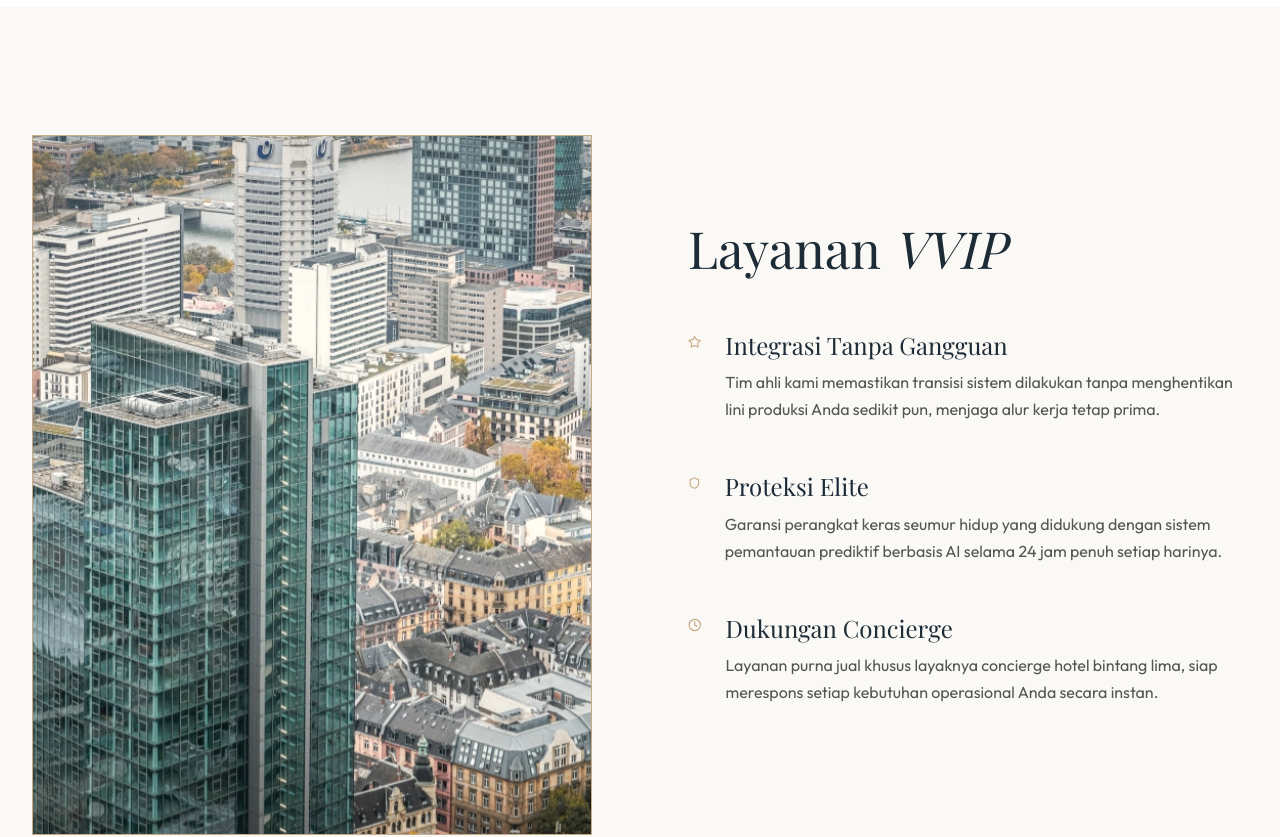
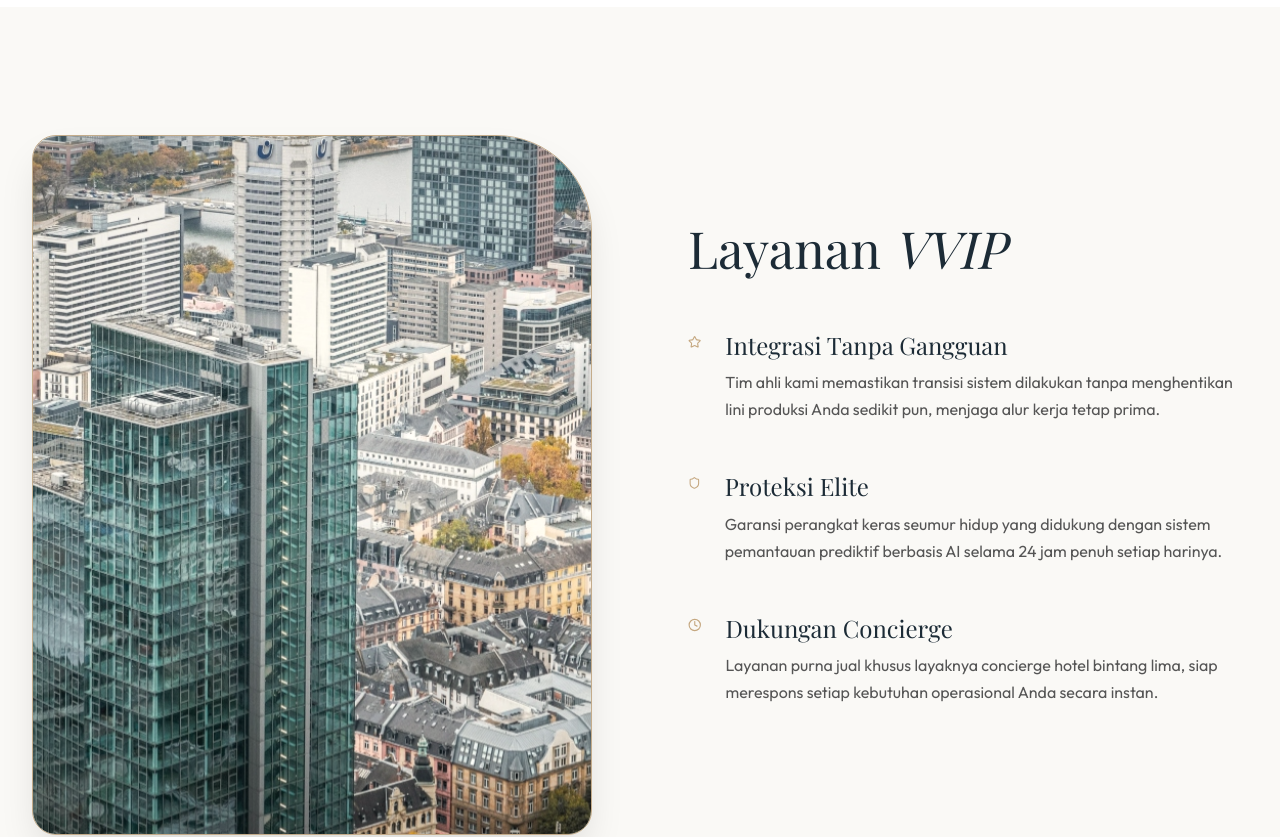
Before and after one commit to eellyaaviolyn-web/web-perusahaan-robotika, a React (Vite) app: page / in a window 1280 px wide. Shown: the part 3540-4377 px from the top of the page. Built offline with nearby package versions, Linux system fonts and the light colour scheme; a web font is replaced by a local one.

Commit message:
style: add elegant border radius to experience section image

```diff
--- a/src/pages/Home.css
+++ b/src/pages/Home.css
@@ -422,6 +422,8 @@
   position: relative;
   z-index: 1;
   border: 1px solid var(--primary);
+  border-radius: 1.5rem 6rem 1.5rem 1.5rem;
+  box-shadow: 0 20px 40px -10px rgba(0,0,0,0.15);
 }
 
 .luxury-list {
```
